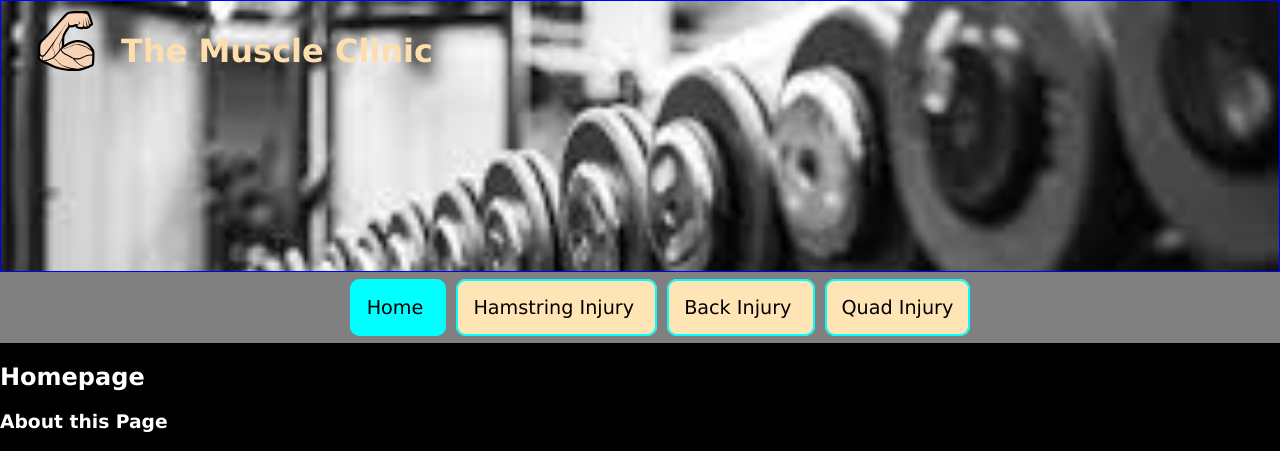
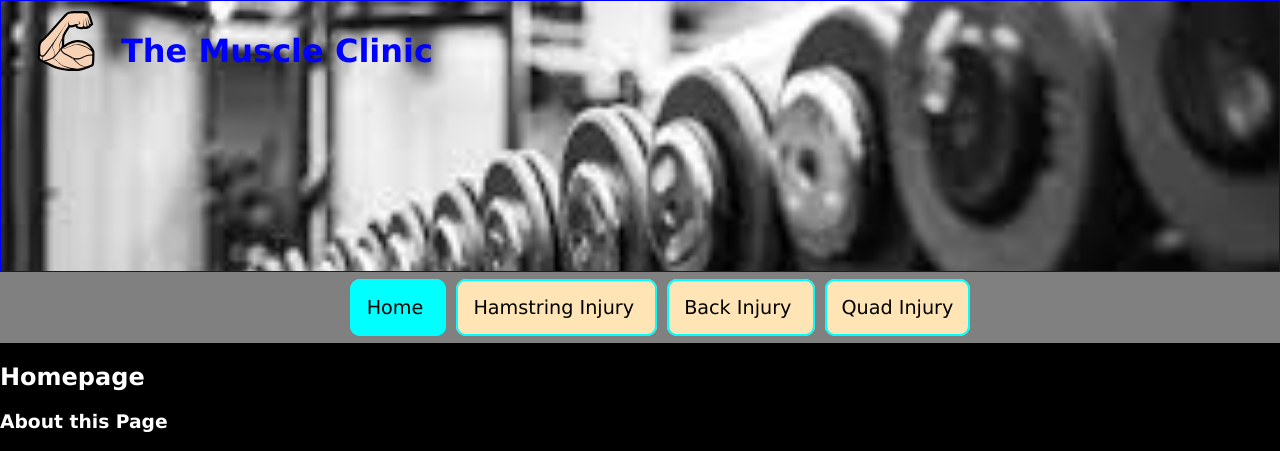
Before and after one commit to cmk-10/webdesginproject, a plain HTML site: page project1/index.html in a window 1280 px wide. Shown: the top 451 px of the page. Drawn offline with Linux system fonts and the light colour scheme; files whose address does not match are found by name.

Commit message:
Update styles.css

```diff
--- a/project1/styles/styles.css
+++ b/project1/styles/styles.css
@@ -98,7 +98,7 @@ header{
     background-repeat: no-repeat;
     background-size: cover;
     height: 250px;
-    color: navajowhite;
+    color: blue;
     border: 1px solid blue;
 }
 .audioContent{
```
